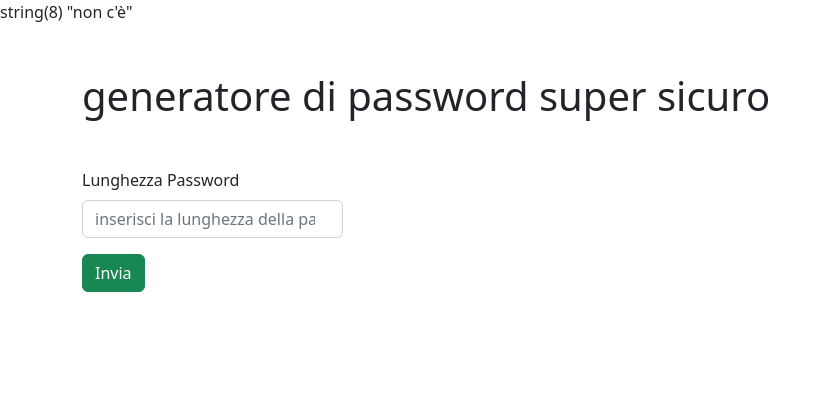
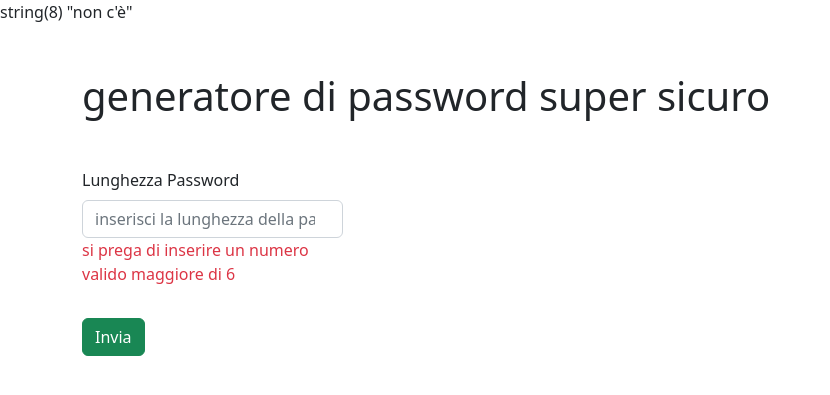
Before and after one commit to MicheleBertoia2/php-strong-password-generator, a PHP site: page / in a window 1280 px wide. Shown: the top 395 px of the page, without its empty margins (0-830 px from the left). Run offline with PHP 8.4, Linux system fonts and the light colour scheme.

Commit message:
[add] more controls on input field

```diff
--- a/index.php
+++ b/index.php
@@ -1,9 +1,12 @@
 <?php
 
-if(isset($_GET['length']) && !empty($_GET['length'])){
+$error_msg = "";
+
+if(isset($_GET['length']) && !empty($_GET['length']) && ($_GET['length'] >= 6) && is_numeric($_GET['length'])){
   var_dump("ok c'è");
 }else{
   var_dump("non c'è");
+  $error_msg = "si prega di inserire un numero valido maggiore di 6";
 }
 
 
@@ -31,6 +34,7 @@ if(isset($_GET['length']) && !empty($_GET['length'])){
           <div class="mb-3 col-3">
             <label for="length" class="form-label">Lunghezza Password</label>
             <input type="number" class="form-control" id="length" placeholder="inserisci la lunghezza della password" name="length">
+            <p class="text-danger" > <?php echo $error_msg ?> </p>
           </div>
       </div>
 
```
